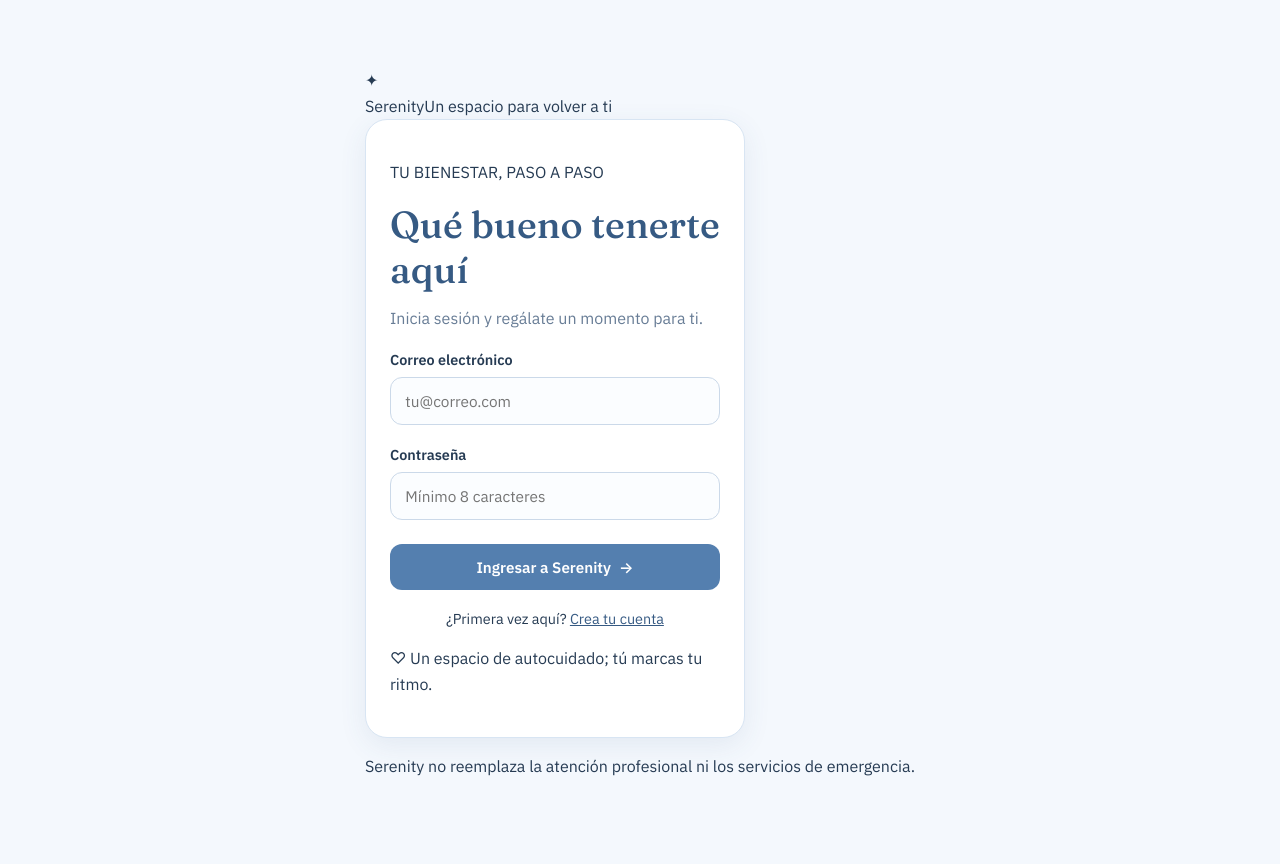
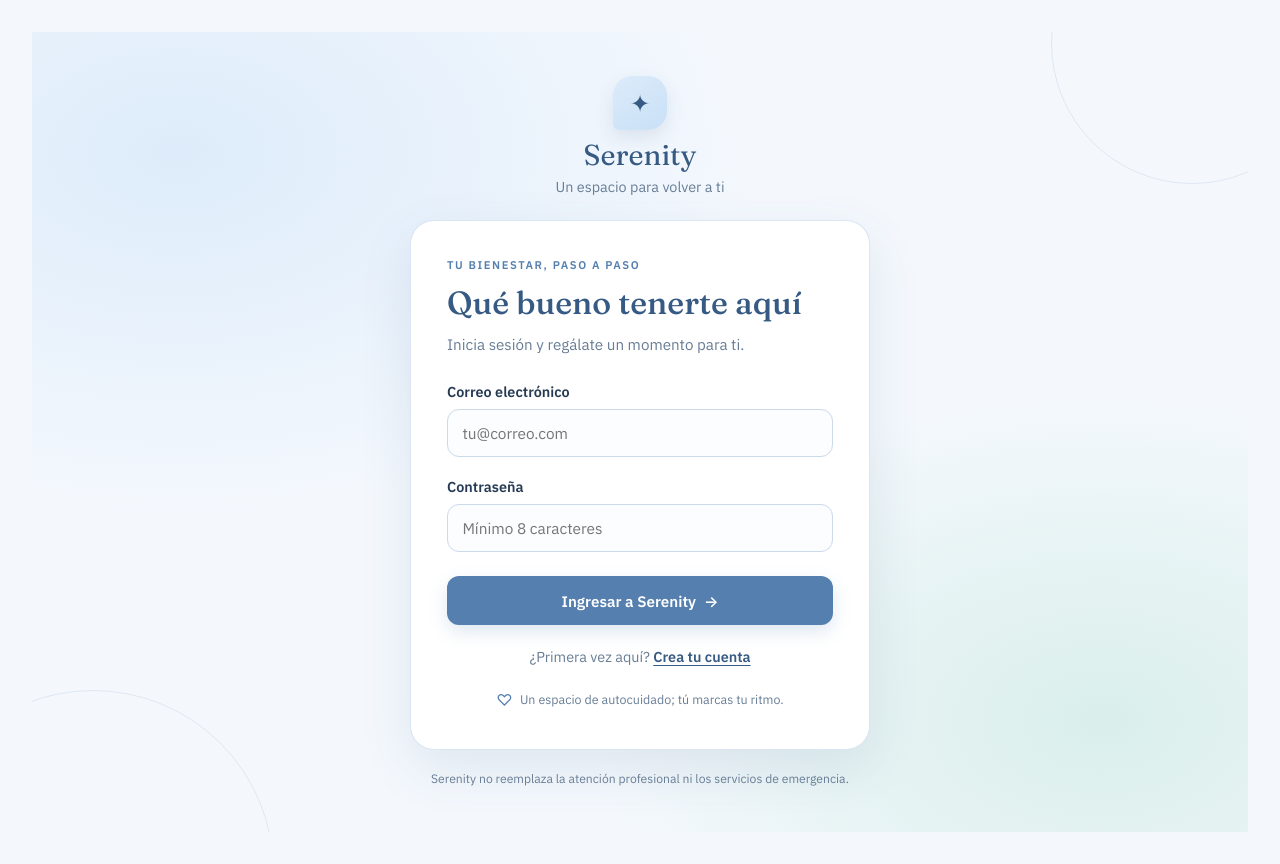
Before and after one commit to jeisonrv/frontend-serenity, an Angular app: page /login in a window 1280 px wide. Built offline with nearby package versions, Linux system fonts and the light colour scheme.

Commit message:
Aplica estilo moderno al acceso de Serenity

```diff
--- a/src/app/features/auth/login/login.component.scss
+++ b/src/app/features/auth/login/login.component.scss
@@ -1,11 +1,38 @@
 .pantalla-auth {
-  min-height: 100vh;
-  display: grid;
-  place-items: center;
-  background: var(--color-bg);
-  padding: 1.5rem;
+  min-height: 100vh; display: grid; place-items: center; position: relative; overflow: hidden;
+  padding: 2.5rem 1.25rem;
+  background: radial-gradient(ellipse at 12% 15%, rgba(220,235,250,.95), transparent 38%),
+    radial-gradient(ellipse at 88% 86%, rgba(207,235,228,.72), transparent 34%), var(--color-bg);
 }
-.formulario { width: 100%; max-width: 380px; }
-.subtitulo { color: var(--color-ink-soft); margin-top: -0.4rem; }
-.btn { width: 100%; justify-content: center; margin-top: 0.4rem; }
-.alterno { text-align: center; font-size: 0.9rem; margin-top: 1.1rem; margin-bottom: 0; }
+.pantalla-auth::before, .pantalla-auth::after {
+  content: ''; position: absolute; border-radius: 50%; pointer-events: none;
+}
+.pantalla-auth::before { width: 280px; height: 280px; top: -130px; right: -85px; border: 1px solid rgba(84,127,175,.14); }
+.pantalla-auth::after { width: 360px; height: 360px; bottom: -220px; left: -120px; border: 1px solid rgba(84,127,175,.14); }
+.auth-panel { position: relative; z-index: 1; width: min(100%, 460px); }
+.marca-auth { display: flex; flex-direction: column; align-items: center; margin-bottom: 1.35rem; }
+.marca-simbolo {
+  width: 54px; height: 54px; display: grid; place-items: center; border-radius: 19px 19px 19px 6px;
+  background: linear-gradient(145deg, #DCEBFA, #C8E0F6); color: var(--color-primary-dark);
+  font-size: 1.5rem; box-shadow: 0 7px 18px rgba(54,90,131,.12); margin-bottom: .55rem;
+}
+.marca-nombre { font-family: var(--font-display); color: var(--color-primary-dark); font-size: 1.8rem; line-height: 1.1; }
+.marca-frase { margin-top: .3rem; color: var(--color-ink-soft); font-size: .9rem; }
+.formulario {
+  width: 100%; padding: clamp(1.35rem,5vw,2.25rem); border: 1px solid rgba(216,229,243,.95);
+  border-radius: 24px; box-shadow: 0 18px 52px rgba(54,90,131,.11);
+}
+.encabezado-formulario { margin-bottom: 1.5rem; }
+.eyebrow { color: var(--color-primary); font-size: .7rem; letter-spacing: .14em; font-weight: 700; margin: 0 0 .6rem; }
+.encabezado-formulario h1 { margin-bottom: .55rem; font-size: clamp(1.65rem,5vw,2rem); }
+.subtitulo { color: var(--color-ink-soft); margin: 0; font-size: .95rem; }
+.formulario .field { margin-bottom: 1.1rem; }
+.formulario .btn { width: 100%; margin-top: .45rem; }
+.boton-ingreso { min-height: 49px; box-shadow: 0 7px 18px rgba(84,127,175,.18); }
+.alterno { text-align: center; font-size: .9rem; margin: 1.2rem 0 0; color: var(--color-ink-soft); }
+.alterno a { color: var(--color-primary-dark); font-weight: 700; text-decoration-thickness: 1px; text-underline-offset: 3px; }
+.nota-privacidad { display: flex; align-items: center; justify-content: center; gap: .45rem; color: var(--color-ink-soft); font-size: .78rem; margin: 1.25rem 0 0; text-align: center; }
+.nota-privacidad span { color: var(--color-primary); font-size: 1rem; }
+.error-general { margin: -.2rem 0 .75rem; }
+.nota-crisis { color: var(--color-ink-soft); text-align: center; font-size: .76rem; margin: 1.15rem auto 0; }
+@media (max-width: 480px) { .pantalla-auth { padding: 1.5rem 1rem; } .formulario { border-radius: 20px; } }
```
